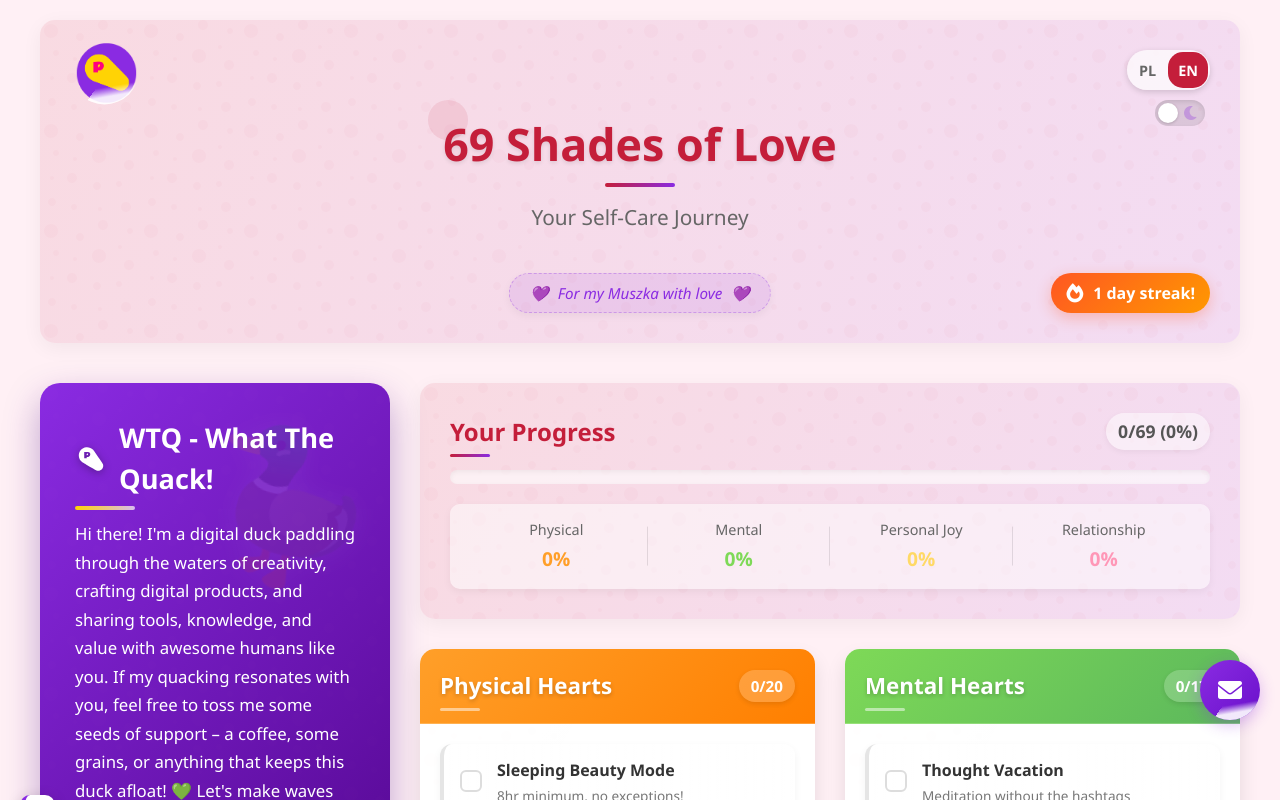
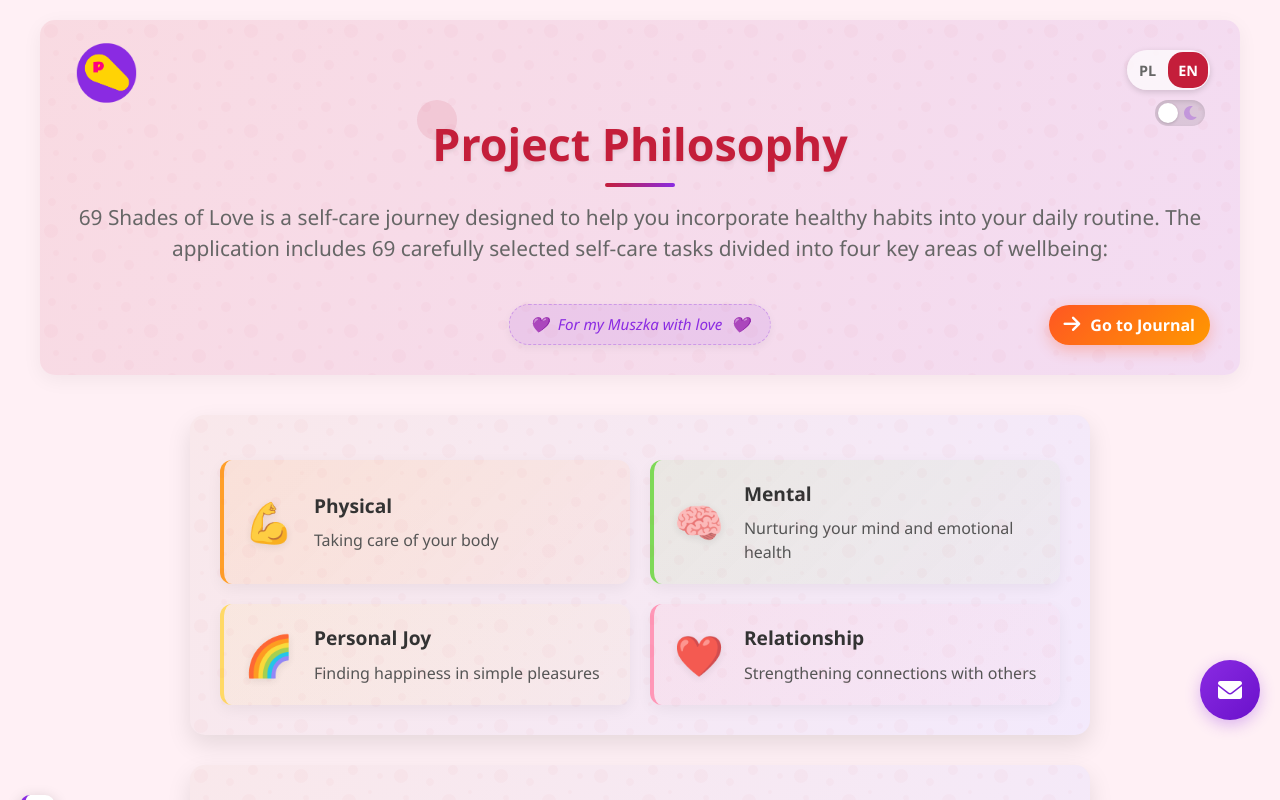
Before and after one commit to kamilponiatowski/69-shades-of-love-landing-page, a Vue app: page / in a window 1280 px wide. Shown: the top 800 px of the page. Built offline with nearby package versions, Linux system fonts and the light colour scheme.

Commit message:
refactor: change redirection and main page

```diff
--- a/src/components/layout/Header.vue
+++ b/src/components/layout/Header.vue
@@ -3,12 +3,12 @@
     <div class="header-background"></div>
 
     <div class="corner-element top-corner">
-      <!-- Logo w lewym górnym rogu -->
+      <!-- Logo in upper left corner -->
       <DuckLogo class="top-left-element" :isHomePage="isHomePage" @tell-duck-joke="$emit('tell-duck-joke')" />
 
-      <!-- Kontrolki w prawym górnym rogu: przełącznik języka, a pod nim tryb ciemny -->
+      <!-- Controls in the top right corner: language switch, with dark mode underneath -->
       <div class="top-right-controls">
-        <!-- Przełącznik języka -->
+        <!-- Language switch -->
         <div class="language-switcher" @click="toggleLanguage">
           <button
             class="lang-btn"
@@ -26,15 +26,14 @@
           </button>
         </div>
 
-        <!-- Przełącznik trybu ciemnego -->
         <DarkModeToggle />
       </div>
     </div>
 
-    <!-- Centralna zawartość -->
+    <!-- Central content -->
     <div class="central-content">
       <router-link
-        to="/about"
+        to="/"
         class="main-title-link"
         :aria-label="t('navigateAbout')"
       >
@@ -45,20 +44,31 @@
     </div>
 
     <div class="corner-element bottom-corner">
-      <!-- Dedykacja na dole po środku -->
+      <!-- Dedication at bottom centre -->
       <div class="dedication-badge bottom-center-element">
         <span class="dedication-heart">💜</span>
         {{ t('dedication') }}
         <span class="dedication-heart">💜</span>
       </div>
 
-      <!-- Streak counter w prawym dolnym rogu -->
-      <div v-if="streakDays > 0" class="streak-counter bottom-right-element" aria-live="polite">
+      <!-- Streak counter in bottom right corner -->
+      <div v-if="isHomePage" class="streak-counter bottom-right-element" aria-live="polite">
         <span class="streak-flame" aria-hidden="true">
           <i class="fas fa-fire"></i>
         </span>
         <span class="streak-count">{{ t('streakDays', streakDays) }}</span>
       </div>
+      <router-link
+        v-else
+        to="/journal"
+        class="streak-counter bottom-right-element streak-redirect"
+        aria-label="Go to Journal"
+      >
+        <span class="streak-flame" aria-hidden="true">
+          <i class="fas fa-arrow-right"></i>
+        </span>
+        <span class="streak-count">{{ t('goToJournal') }}</span>
+      </router-link>
     </div>
   </header>
 </template>
@@ -85,6 +95,10 @@ defineProps({
   customSubtitle: {
     type: String,
     default: ''
+  },
+  titleLinkTarget: {
+    type: [String, Boolean],
+    default: false
   }
 });
 
@@ -420,4 +434,23 @@ const toggleLanguage = () => {
     align-items: flex-end;
   }
 }
+
+.streak-redirect {
+  text-decoration: none;
+  color: inherit;
+  cursor: pointer;
+  transition: transform 0.3s ease;
+}
+
+.streak-redirect:hover {
+  transform: translateX(5px);
+}
+
+.streak-redirect .streak-flame i {
+  transition: transform 0.3s ease;
+}
+
+.streak-redirect:hover .streak-flame i {
+  transform: translateX(3px);
+}
 </style>
--- a/src/composables/useNewsletter.ts
+++ b/src/composables/useNewsletter.ts
@@ -188,15 +188,18 @@ export function useNewsletter() {
      */
     const checkNewsletterRedirect = (): void => {
         const rewardShown = localStorage.getItem('newsletterRewardShown') === 'true';
+        const justSubscribed = checkNewsletterSubmissionComplete();
 
-        if (checkNewsletterSubmissionComplete() && !rewardShown) {
+        if (justSubscribed && !rewardShown) {
           // User has completed subscription via GetResponse
           localStorage.setItem('newsletterSubscribed', 'true');
           isSubscribed.value = true;
 
           // Show reward popup instead of navigating immediately
-          showNewsletterReward.value = true;
-          createConfetti();
+          if (router.currentRoute.value.path === '/quotes') {
+            showNewsletterReward.value = true;
+            createConfetti();
+          }
         }
       };
 
--- a/src/locales/index.ts
+++ b/src/locales/index.ts
@@ -614,6 +614,7 @@ export const translations: TranslationObject = {
     lightModeTooltip: "Switch to light mode",
     popCultureTitle: "Pop Culture Wisdom Collection",
     popCultureDescription: "Subscribe to unlock our exclusive collection of inspiring quotes from your favorite movies, TV shows, comics, and books!",
+    goToJournal: "Go to Journal"
   },
   pl: {
     mainTitle: "69 Odcieni Miłości",
@@ -1219,7 +1220,8 @@ export const translations: TranslationObject = {
     darkModeTooltip: "Przełącz na tryb ciemny",
     lightModeTooltip: "Przełącz na tryb jasny",
     popCultureTitle: "Kolekcja Mądrości Popkultury",
-popCultureDescription: "Zapisz się, aby odblokować naszą ekskluzywną kolekcję inspirujących cytatów z Twoich ulubionych filmów, seriali, komiksów i książek!"
+    popCultureDescription: "Zapisz się, aby odblokować naszą ekskluzywną kolekcję inspirujących cytatów z Twoich ulubionych filmów, seriali, komiksów i książek!",
+    goToJournal: "Przejdź do Dziennika"
   },
 };
 
--- a/src/router/index.ts
+++ b/src/router/index.ts
@@ -3,16 +3,16 @@ import { createRouter, createWebHistory, RouteRecordRaw } from 'vue-router';
 const routes: Array<RouteRecordRaw> = [
   {
     path: '/',
-    name: 'Home',
-    component: () => import('@/views/HomeView.vue'),
-  },
-  {
-    path: '/about',
     name: 'About',
     component: () => import('@/views/AboutView.vue'),
     meta: {
       title: '69 Shades of Love - About'
     }
+  },
+  {
+    path: '/journal',
+    name: 'Journal',
+    component: () => import('@/views/HomeView.vue'),
   },
   {
     path: '/gift',
--- a/src/views/AboutView.vue
+++ b/src/views/AboutView.vue
@@ -117,7 +117,7 @@
         <AboutMe @open-newsletter="openNewsletterPopup" :isSubscribed="isSubscribed" />
 
         <div class="navigation-links">
-          <router-link to="/" class="back-link">
+          <router-link to="/journal" class="back-link">
             <i class="fas fa-arrow-left"></i> {{ t('backToJourney') }}
           </router-link>
         </div>
--- a/src/views/GiftView.vue
+++ b/src/views/GiftView.vue
@@ -332,7 +332,7 @@
       </div>
 
       <div class="navigation-links no-print">
-        <router-link to="/" class="back-link">
+        <router-link to="/journal" class="back-link">
           <i class="fas fa-arrow-left"></i> {{ t('backToJourney') }}
         </router-link>
       </div>
--- a/src/views/HomeView.vue
+++ b/src/views/HomeView.vue
@@ -4,7 +4,7 @@
 
     <ScrollDownButton />
 
-    <Header @tell-duck-joke="tellDuckJoke" :streak-days="streakDays" :isHomePage="true" />
+    <Header @tell-duck-joke="tellDuckJoke" :streak-days="streakDays" :isHomePage="true" :titleLinkTarget="'/'" />
 
     <DuckJoke :joke="currentDuckJoke" :show-duck-joke="showDuckJoke" />
 
--- a/src/views/QuotesView.vue
+++ b/src/views/QuotesView.vue
@@ -119,7 +119,7 @@
 
         <!-- Navigation links -->
         <div class="navigation-links">
-          <router-link to="/" class="back-link">
+          <router-link to="/journal" class="back-link">
             <i class="fas fa-arrow-left"></i> {{ t('backToJourney') }}
           </router-link>
         </div>
```
